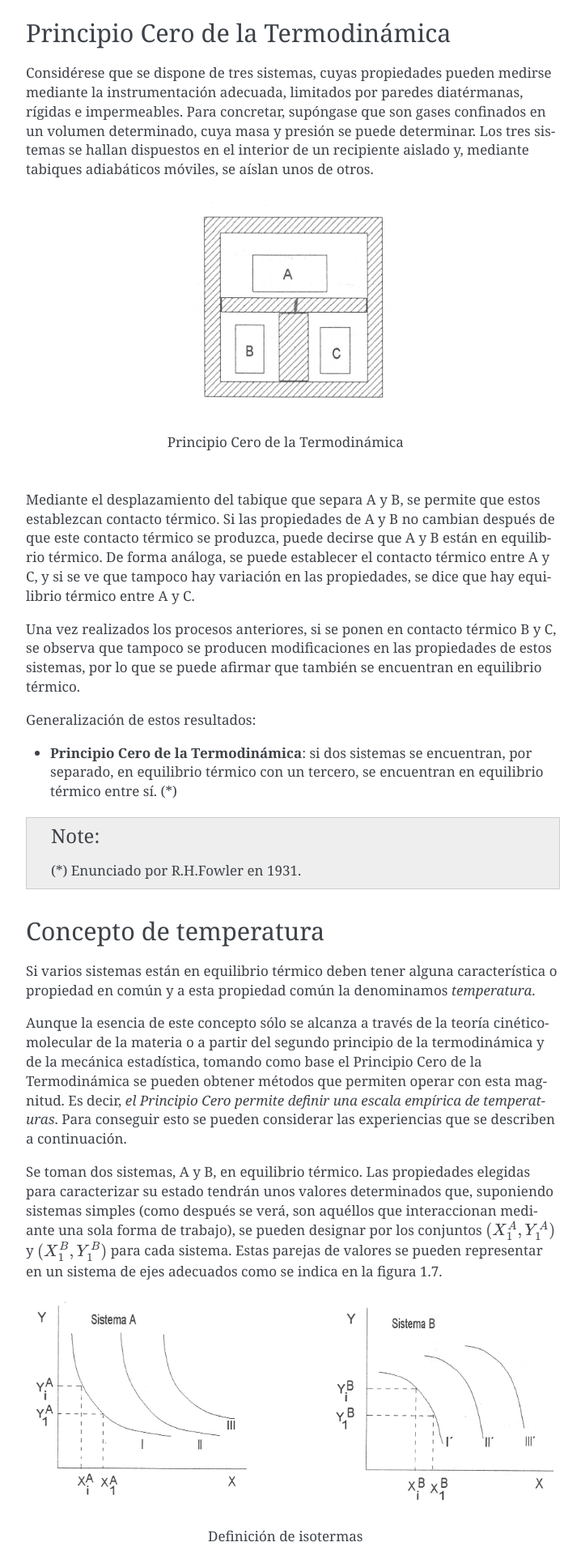
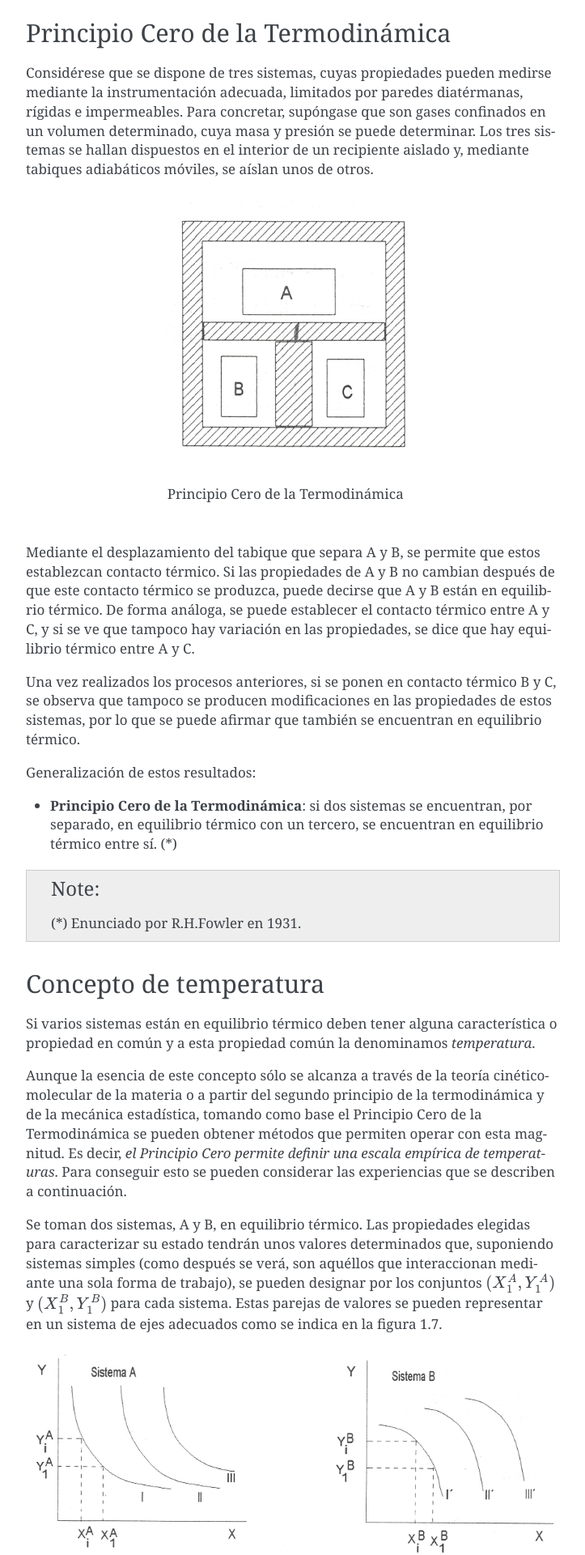
Before and after one commit to mantielero/termodinamica, a Sphinx documentation site: the page built from source/introduccion_ley_cero_temperatura.rst, in a window 1280 px wide. Shown: the part 2834-4754 px from the top of the page at 81% size, without its empty margins (388-1111 px from the left). Built offline with Sphinx 7.4.7, drawn with Linux system fonts in a browser that asks for light colours; pages that are not in the unit, such as notebooks, are missing from menus.

Commit message:
Update introduccion_ley_cero_temperatura.rst

```diff
--- a/source/introduccion_ley_cero_temperatura.rst
+++ b/source/introduccion_ley_cero_temperatura.rst
@@ -69,7 +69,7 @@ Principio Cero de la Termodinámica
 Considérese que se dispone de tres sistemas, cuyas propiedades pueden medirse mediante la instrumentación adecuada, limitados por paredes diatérmanas, rígidas e impermeables. Para concretar, supóngase que son gases confinados en un volumen determinado, cuya masa y presión se puede determinar. Los tres sistemas se hallan dispuestos en el interior de un recipiente aislado y, mediante tabiques adiabáticos móviles, se aíslan unos de otros.
 
 .. figure:: ./img/principio_cero.png
-   :width: 40%
+   :width: 50%
    :align: center
 
    Principio Cero de la Termodinámica
```
